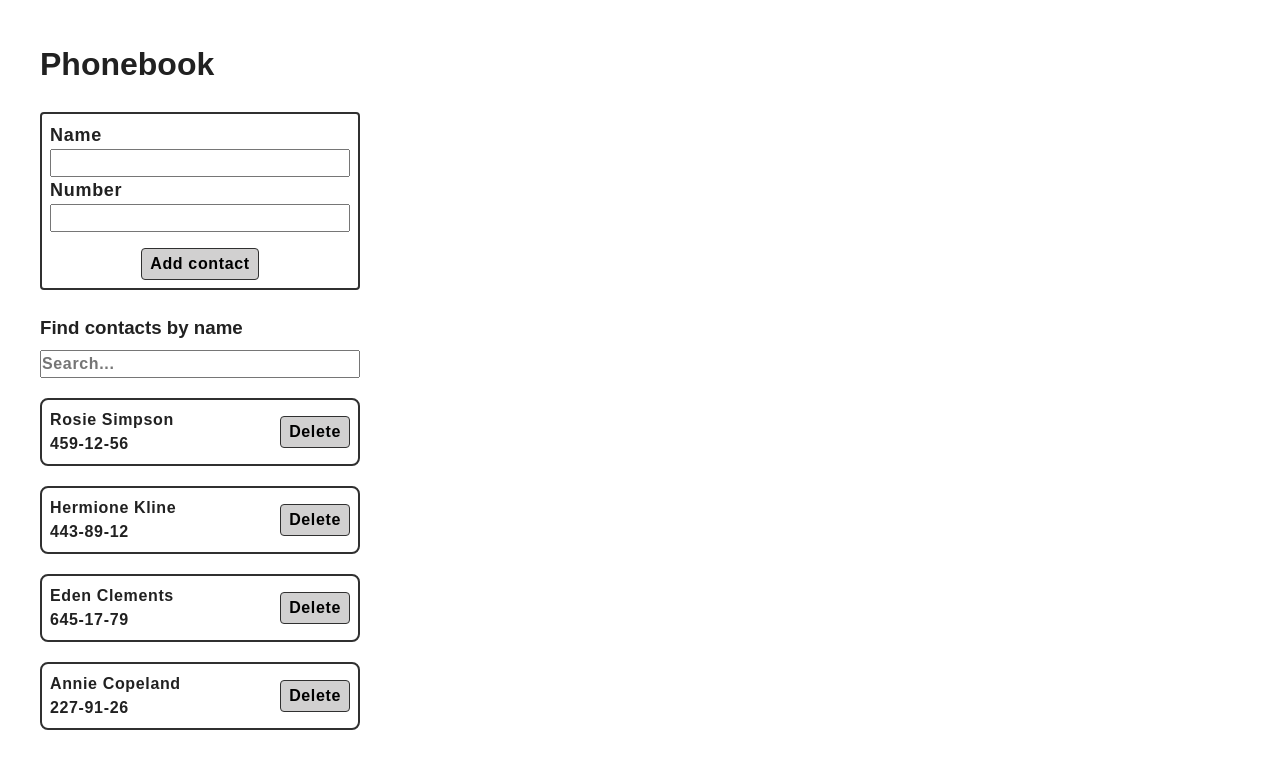
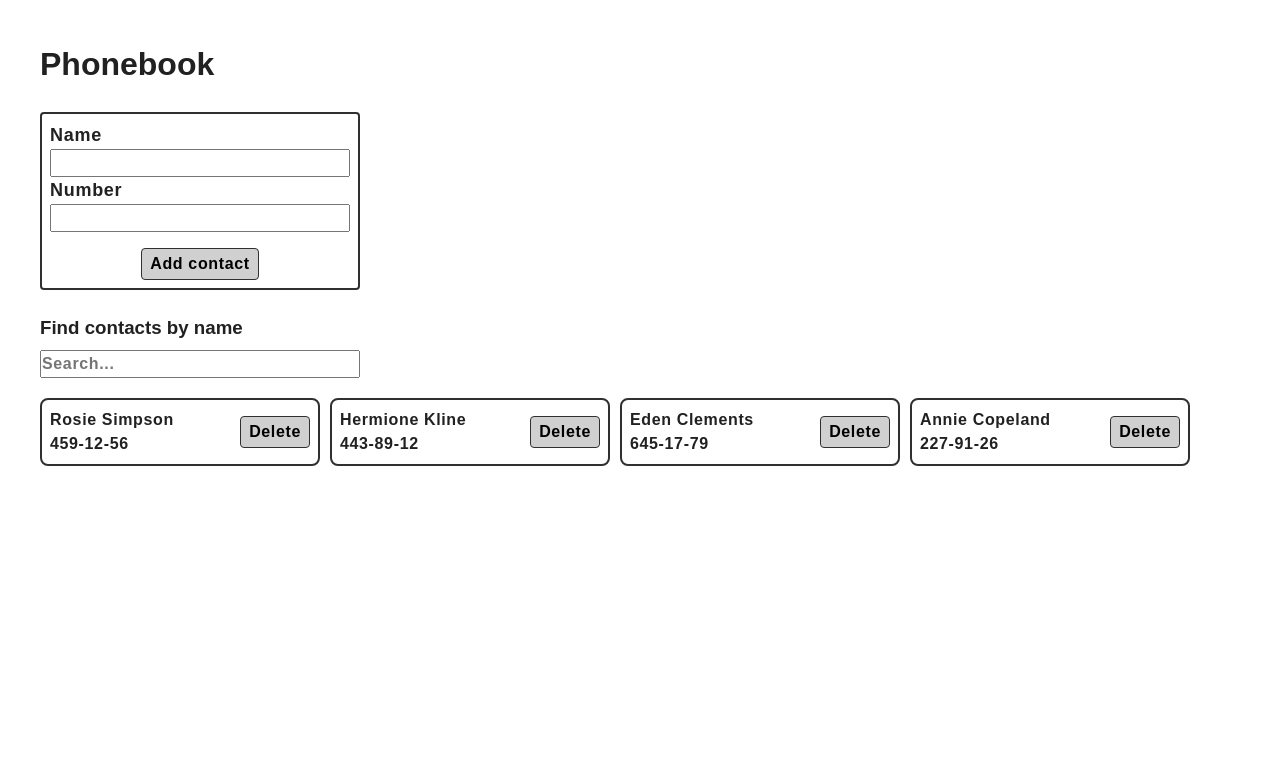
Before and after one commit to Kark999/goit-react-hw-03, a React (Vite) app: page / in a window 1280 px wide. Shown: the top 768 px of the page. Built offline with nearby package versions, Linux system fonts and the light colour scheme.

Commit message:
'update'

```diff
--- a/src/components/Contact/Contact.module.css
+++ b/src/components/Contact/Contact.module.css
@@ -4,7 +4,7 @@
   align-items: center;
   gap: 10px;
   margin-bottom: 20px;
-  width: 320px;
+  width: 280px;
   border-radius: 8px;
   border: 2px solid #303030;
   padding: 8px;
--- a/src/components/ContactForm/ContactForm.jsx
+++ b/src/components/ContactForm/ContactForm.jsx
@@ -38,7 +38,7 @@ const ContactForm = ({ onAddContact }) => {
           Name
         </label>
         <Field className={css.field} type="text" name="name" id={nameFieldId} />
-        <ErrorMessage className={css.error} name="name" as="span" />
+        <ErrorMessage className={css.error} name="name" component="span" />
         <label className={css.label} htmlFor={numberFieldId}>
           Number
         </label>
@@ -48,7 +48,7 @@ const ContactForm = ({ onAddContact }) => {
           name="number"
           id={numberFieldId}
         />
-        <ErrorMessage className={css.error} name="number" as="span" />
+        <ErrorMessage className={css.error} name="number" component="span" />
         <button className={css.formBtn} type="submit">
           Add contact
         </button>
--- a/src/components/ContactForm/ContactForm.module.css
+++ b/src/components/ContactForm/ContactForm.module.css
@@ -43,3 +43,6 @@
   margin: 0 auto;
   margin-top: 16px;
 }
+.error {
+  color: rgb(221, 7, 7);
+}
--- a/src/components/ContactList/ContactList.module.css
+++ b/src/components/ContactList/ContactList.module.css
@@ -1,3 +1,11 @@
+.contactList {
+  display: flex;
+  flex-wrap: wrap;
+  justify-content: flex-start;
+  align-items: center;
+  gap: 10px;
+}
+
 .contactListItem {
   display: flex;
   align-items: center;
```
